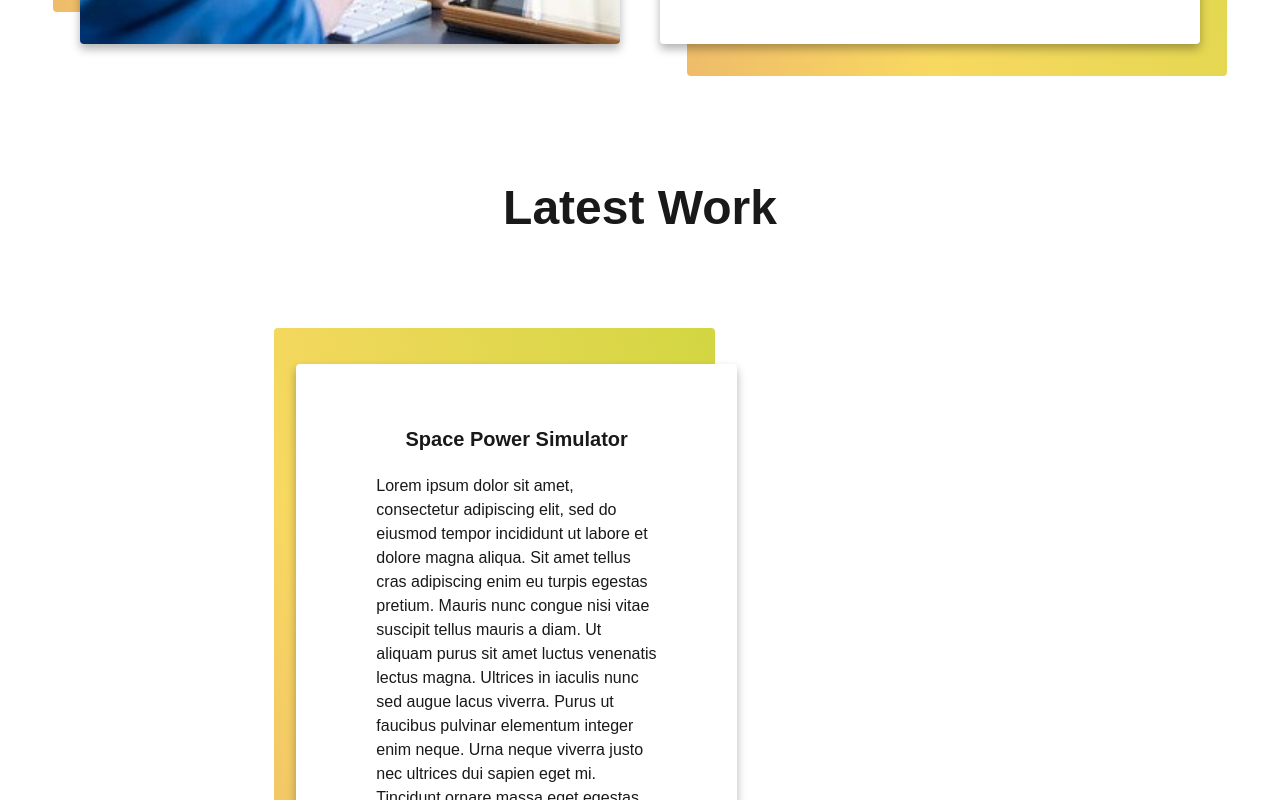
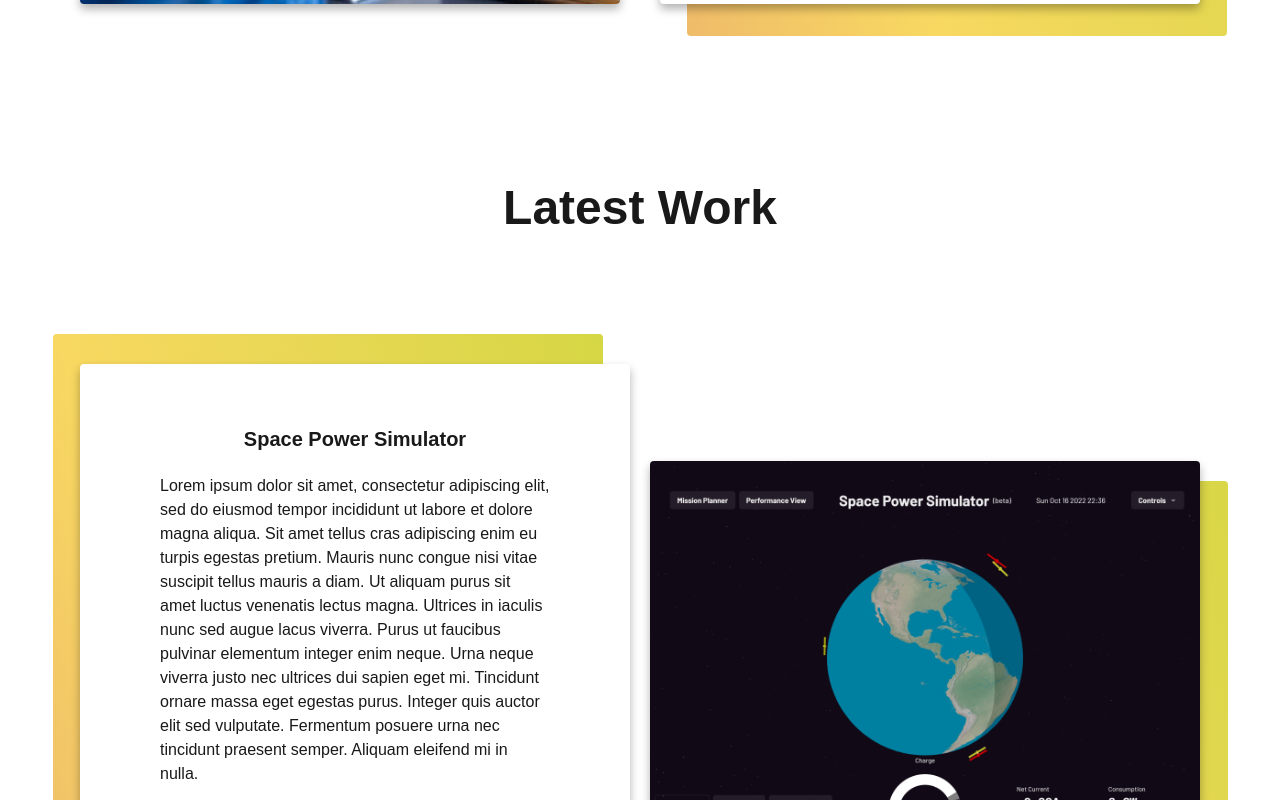
Before and after one commit to louisjmorgan/portfolio-website, a React app: page / in a window 1280 px wide. Shown: the part 1800-2600 px from the top of the page. Built offline with nearby package versions, Linux system fonts and the light colour scheme.

Commit message:
fix mobile layout

```diff
--- a/src/App.jsx
+++ b/src/App.jsx
@@ -4,6 +4,7 @@ import {
   Routes,
   Route,
 } from 'react-router-dom';
+import ScrollToTop from './Components/Util/ScrollToTop';
 import theme from './theme';
 import Projects from './Pages/Projects';
 import Home from './Pages/Home';
@@ -16,11 +17,13 @@ function App() {
     <ChakraProvider theme={theme} resetCSS>
       <Router>
         <Nav />
-        <Routes>
-          <Route path="/" element={<Home />} />
-          <Route path="/projects" element={<Projects />} />
-          <Route path="/contact" element={<Contact />} />
-        </Routes>
+        <ScrollToTop>
+          <Routes>
+            <Route path="/" element={<Home />} />
+            <Route path="/projects" element={<Projects />} />
+            <Route path="/contact" element={<Contact />} />
+          </Routes>
+        </ScrollToTop>
         <Footer />
       </Router>
     </ChakraProvider>
--- a/src/Components/Footer/Footer.jsx
+++ b/src/Components/Footer/Footer.jsx
@@ -4,14 +4,11 @@ function Footer() {
   return (
     <Flex
       px={10}
-      py={3}
+      pt={5}
+      pb={2}
       justify="center"
       fontSize="0.65rem"
       color="grey"
-      position="absolute"
-      bottom={0}
-      left={0}
-      right={0}
     >
       <Text>
         © Louis Morgan 2022
--- a/src/Components/Home/About.jsx
+++ b/src/Components/Home/About.jsx
@@ -10,13 +10,13 @@ function About({ aboutRef }) {
   const { colorMode } = useColorMode();
   return (
     <Flex
-      mt="7.5rem"
+      mt="5rem"
       direction="column"
       justify="center"
       align="center"
       as="section"
       ref={aboutRef}
-      scrollMarginTop="7.5rem"
+      scrollMarginTop="5rem"
       position="relative"
     >
       <Text
@@ -31,6 +31,7 @@ function About({ aboutRef }) {
         direction={['column', 'column', 'column', 'column', 'row']}
         align={['center', 'center', 'center', 'center', 'stretch']}
         gap={10}
+        overflow="hidden"
       >
         <OffsetBox
           offset="-5%"
--- a/src/Components/Home/AboutText.jsx
+++ b/src/Components/Home/AboutText.jsx
@@ -89,7 +89,7 @@ function AboutText() {
           I use
         </Text>
         {useIcons.map((icon) => (
-          <TechIcon icon={icon} />
+          <TechIcon key={icon.alt} icon={icon} />
         ))}
       </Flex>
       <Flex
@@ -103,7 +103,7 @@ function AboutText() {
           I&apos;m learning
         </Text>
         {learningIcons.map((icon) => (
-          <TechIcon icon={icon} />
+          <TechIcon key={icon.alt} icon={icon} />
         ))}
       </Flex>
     </Flex>
--- a/src/Components/Home/Landing.jsx
+++ b/src/Components/Home/Landing.jsx
@@ -1,6 +1,6 @@
 /* eslint-disable react/prop-types */
 import {
-  Box, Button, Flex, Icon, Text, keyframes, Spacer, useColorMode,
+  Box, Button, Flex, Icon, Text, keyframes, useColorMode,
 } from '@chakra-ui/react';
 import { FiCornerRightDown } from 'react-icons/fi';
 import { motion } from 'framer-motion';
@@ -45,8 +45,8 @@ function Landing({ aboutRef }) {
           Louis Morgan
         </Text>
         <Text textAlign={['center', 'left']}>
-          I'm a freelance full-stack developer looking for permanent roles.
-          I'm passionate about finding new ways to solve complex problems.
+          I&apos;m a freelance full-stack developer looking for permanent roles.
+          I&apos;m passionate about finding new ways to solve complex problems.
         </Text>
       </Box>
       <CTAButtons />
--- a/src/Components/Home/LatestWork.jsx
+++ b/src/Components/Home/LatestWork.jsx
@@ -1,3 +1,4 @@
+import { Flex, Text } from '@chakra-ui/react';
 import ProjectsContainer from 'Components/Projects/ProjectsContainer';
 import {
   SiThreedotjs, SiChakraui, SiReact, SiD3Dotjs,
@@ -7,7 +8,9 @@ import SpacePower from '../../assets/spacepower.png';
 const projects = [
   {
     name: 'Space Power Simulator',
-    src: SpacePower,
+    image: SpacePower,
+    live: 'https://louisjmorgan.github.io/SpaceLasers/',
+    source: 'https://github.com/louisjmorgan/SpaceLasers',
     icons: [
       {
         icon: SiReact,
@@ -31,7 +34,17 @@ const projects = [
 
 function LatestWork() {
   return (
-    <ProjectsContainer title="Latest Work" projects={projects} />
+    <Flex
+      direction="column"
+      justify="center"
+      align="center"
+      as="section"
+    >
+      <Text mt="2.5rem" textStyle="heading">
+        Latest Work
+      </Text>
+      <ProjectsContainer projects={projects} />
+    </Flex>
   );
 }
 
--- a/src/Components/Nav/Links.jsx
+++ b/src/Components/Nav/Links.jsx
@@ -1,10 +1,10 @@
 /* eslint-disable react/prop-types */
-import { Box, Button, Stack } from '@chakra-ui/react';
+import { Box, Stack } from '@chakra-ui/react';
 import ColorMode from './ColorMode';
 import MenuItem from './MenuItem';
 
 function Links({ isOpen, setIsOpen }) {
-  const onChooseItem = (e) => {
+  const onChooseItem = () => {
     setIsOpen(() => false);
   };
   return (
--- a/src/Components/Nav/NavContainer.jsx
+++ b/src/Components/Nav/NavContainer.jsx
@@ -28,9 +28,9 @@ function NavContainer() {
       justify="space-between"
       wrap="wrap"
       w="100%"
-      py={[2, 2, 4, 6]}
+      py={[2, 2, 4, 4]}
       px={[4, 8]}
-      pb={[2, 4]}
+      pb={2}
       position="fixed"
       transition="background-color 0.2s ease-out"
       // bg={colorMode === 'light' ? 'background.light' : 'background.dark'}
--- a/src/Components/Projects/Project.jsx
+++ b/src/Components/Projects/Project.jsx
@@ -67,7 +67,7 @@ function Project({ project, isReverse }) {
             width="100%"
           >
             <Text as="span" fontWeight="bold">Stack:</Text>
-            {project.icons.map((icon) => <TechIcon icon={icon} />)}
+            {project.icons.map((icon) => <TechIcon key={icon.alt} icon={icon} />)}
           </Flex>
           <ButtonGroup
             as={Flex}
--- a/src/Components/Projects/ProjectsContainer.jsx
+++ b/src/Components/Projects/ProjectsContainer.jsx
@@ -5,7 +5,7 @@ import {
 
 import Project from './Project';
 
-function ProjectsContainer({ title, projects }) {
+function ProjectsContainer({ projects }) {
   return (
     <Flex
       direction="column"
@@ -13,13 +13,14 @@ function ProjectsContainer({ title, projects }) {
       justify="center"
       as="section"
       position="relative"
+      overflow="hidden"
     >
-      <Text textStyle="heading">
-        {title}
-      </Text>
-      <VStack gap={10}>
+      <VStack
+        gap={10}
+        overflow="hidden"
+      >
         {projects.map((project, index) => (
-          <Project project={project} isReverse={index % 2 === 0} />
+          <Project key={project.name} project={project} isReverse={index % 2 === 0} />
         ))}
       </VStack>
     </Flex>
--- /dev/null
+++ b/src/Components/Util/ScrollToTop.jsx
@@ -0,0 +1,15 @@
+/* eslint-disable react/prop-types */
+// ScrollToTop.jsx
+import { useEffect } from 'react';
+import { useLocation } from 'react-router-dom';
+
+function ScrollToTop({ children }) {
+  const location = useLocation();
+  useEffect(() => {
+    window.scrollTo(0, 0);
+  }, [location]);
+
+  return children;
+}
+
+export default ScrollToTop;
```
Also changed, not shown: 8 other files (tests, documents, lock files or other folders).
